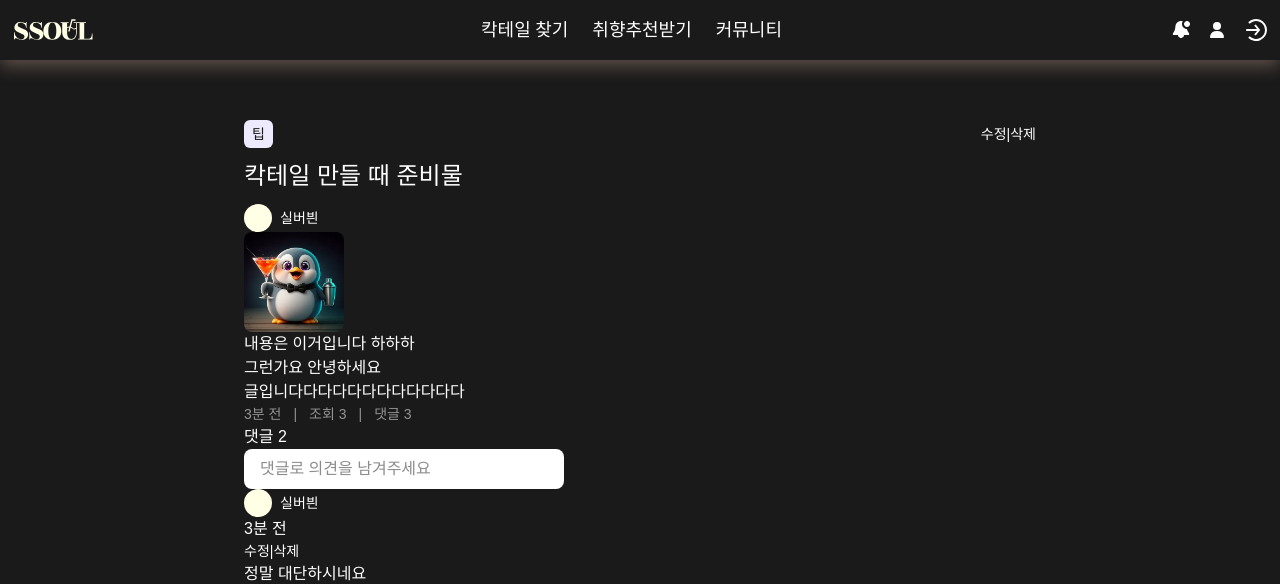
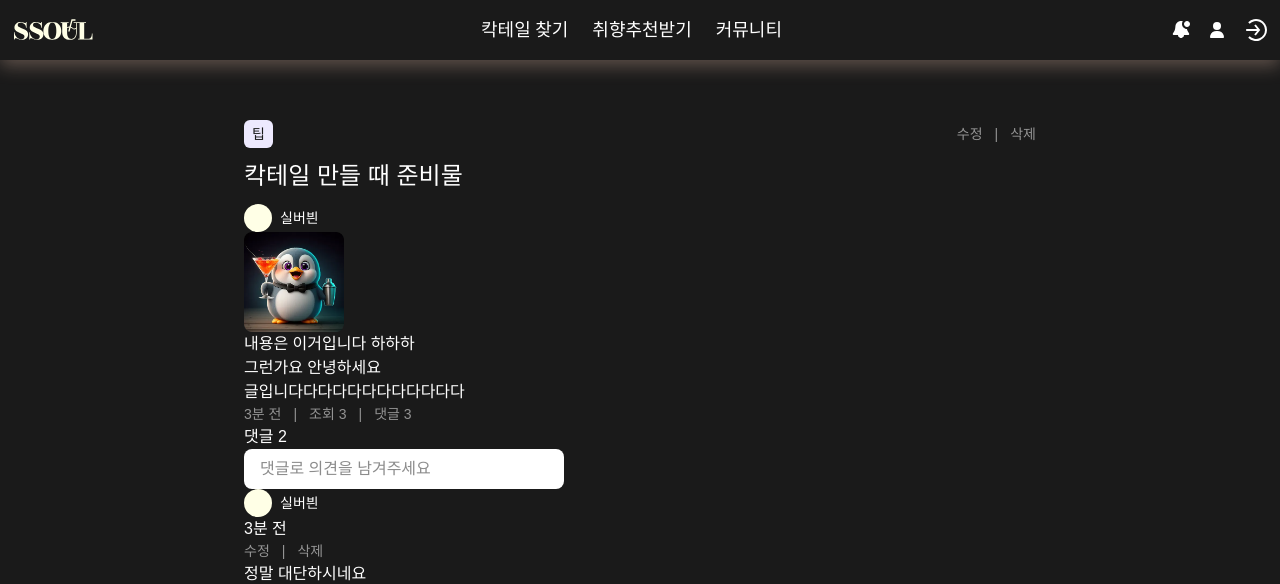
Before and after one commit to prgrms-web-devcourse-final-project/WEB5_6_HaeDokCoding_FE, a Next.js app: page /community/1 in a window 1280 px wide. Shown: the top 584 px of the page. Built offline with nearby package versions, Linux system fonts and the light colour scheme; a web font is replaced by a local one.

Commit message:
[style] 수정

```diff
--- a/src/shared/components/community/detail/EditDelete.tsx
+++ b/src/shared/components/community/detail/EditDelete.tsx
@@ -3,7 +3,7 @@ function EditDelete() {
     <div
       role="group"
       aria-label="게시글 수정 및 삭제"
-      className="sm:gap-3 gap-1 sm:text-[14px] text-[12px]"
+      className="flex sm:gap-3 gap-1 sm:text-[14px] text-[12px] text-gray"
     >
       <button type="button" className="">
         수정
```
